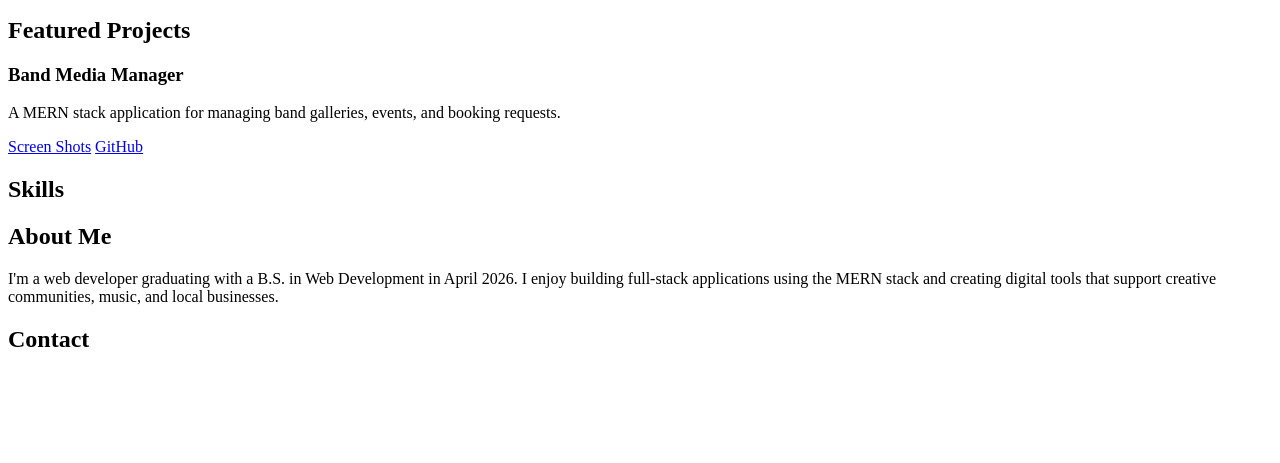
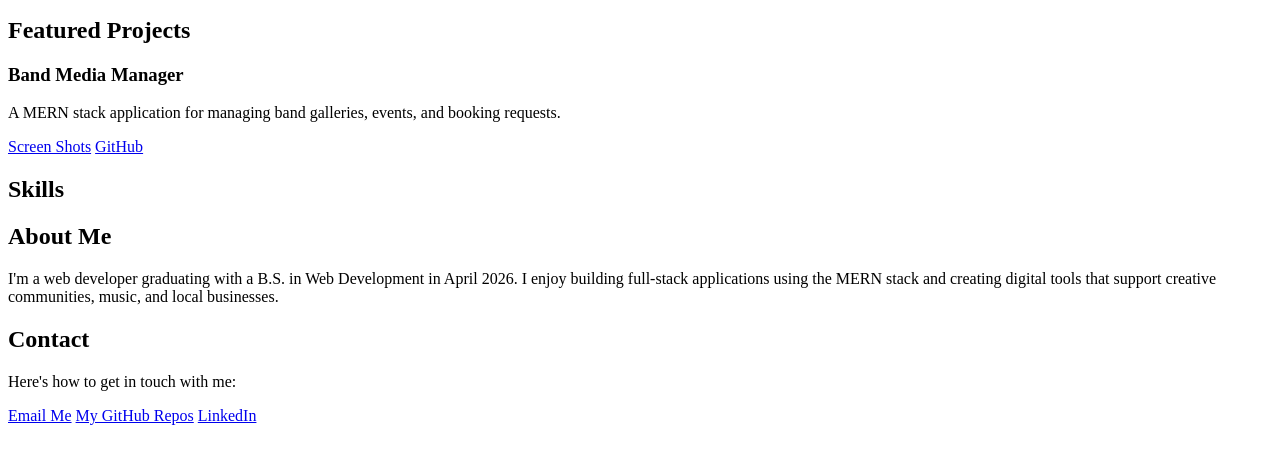
Before and after one commit to DayTiffany-FS/digital-portfolio, a plain HTML site: page index.html in a window 1280 px wide. Shown: the part 101-564 px from the top of the page. Drawn offline with Linux system fonts and the light colour scheme.

Commit message:
added contact section

```diff
--- a/index.html
+++ b/index.html
@@ -36,6 +36,10 @@
 
     <section id="contact">
         <h2>Contact</h2>
+        <p>Here's how to get in touch with me:</p>
+        <a href="mailto:todayisme@gmail.com">Email Me</a>
+        <a href="https://github.com/DayTiffany-FS?tab=repositories">My GitHub Repos</a>
+        <a href="https://www.linkedin.com/in/tiffany-seals-55b04449/">LinkedIn</a>
     </section>
 
 </body>
```
